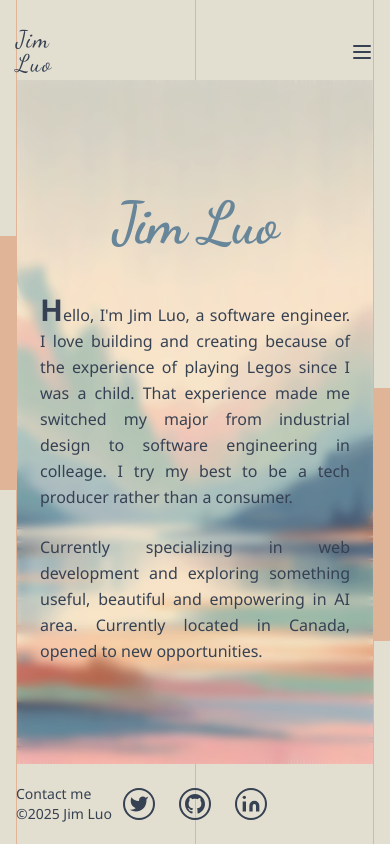
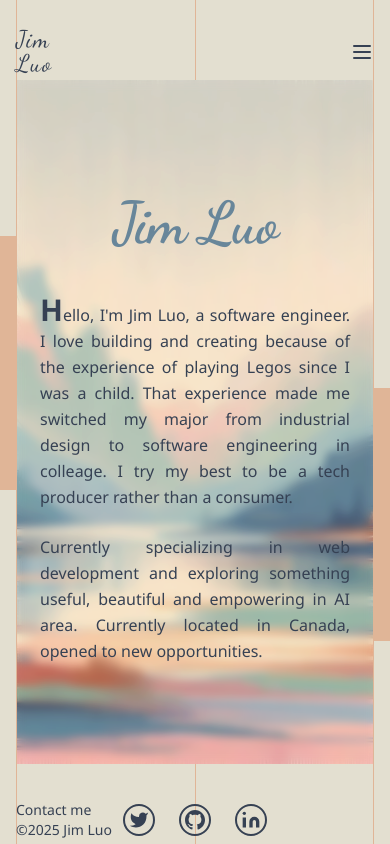
Before and after one commit to Ross249/Ross249.github.io, an Astro site: page / in a window 390 px wide. Built offline with nearby package versions, Linux system fonts and the light colour scheme; Astro itself is replaced by a stand-in of ours.

Commit message:
style: margin bottom for footer

```diff
--- a/src/components/Footer.astro
+++ b/src/components/Footer.astro
@@ -3,7 +3,7 @@
 ---
 
 <div
-  class="absolute w-full z-15 bottom-0 flex justify-center lg:justify-end px-4 items-center mb-6"
+  class="absolute w-full z-15 bottom-0 flex justify-center lg:justify-end px-4 items-center mb-2 lg:mb-6"
 >
   <!-- left -->
   <div class="font-qs text-sm absolute left-4">
--- a/src/pages/index.astro
+++ b/src/pages/index.astro
@@ -169,10 +169,9 @@ import FloatSub from "../components/FloatSub.astro";
             </div>
           </div>
         </div>
+        <!-- Footer -->
+        <Footer />
       </div>
-
-      <!-- Footer -->
-      <Footer />
     </section>
   </div>
 </Layout>
```
